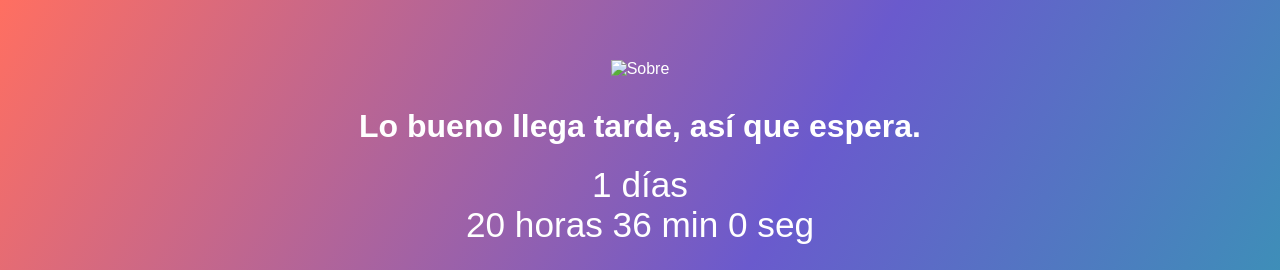
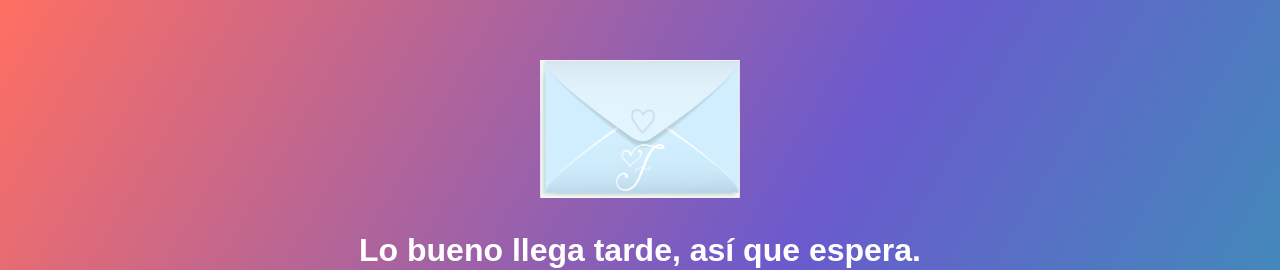
Before and after one commit to Vice4347/Bebe-Fran, a plain HTML site: page index.html in a window 1280 px wide. Shown: the top 270 px of the page. Drawn offline with Linux system fonts and the light colour scheme.

Commit message:
Update index.html

```diff
--- a/index.html
+++ b/index.html
@@ -8,7 +8,7 @@
 <body>
 
 <div id="lock">
-  <img id="envelope" src="img/sobre-carta.png" alt="Sobre">
+  <img id="envelope" src="img/sobre carta.png" alt="Sobre">
   <h1>Lo bueno llega tarde, así que espera.</h1>
   <p id="countdown"></p>
 </div>
```
